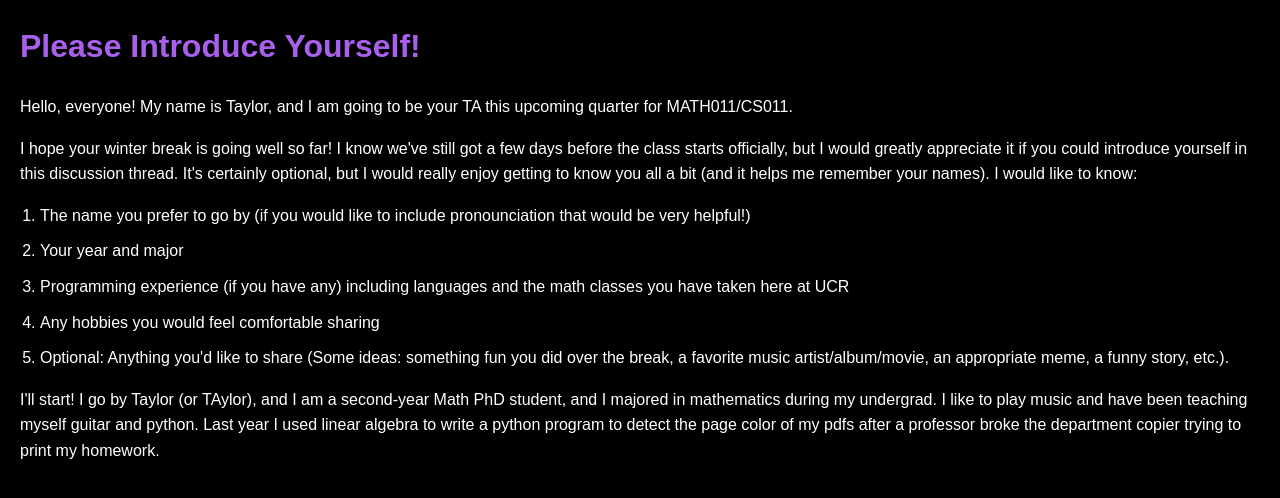
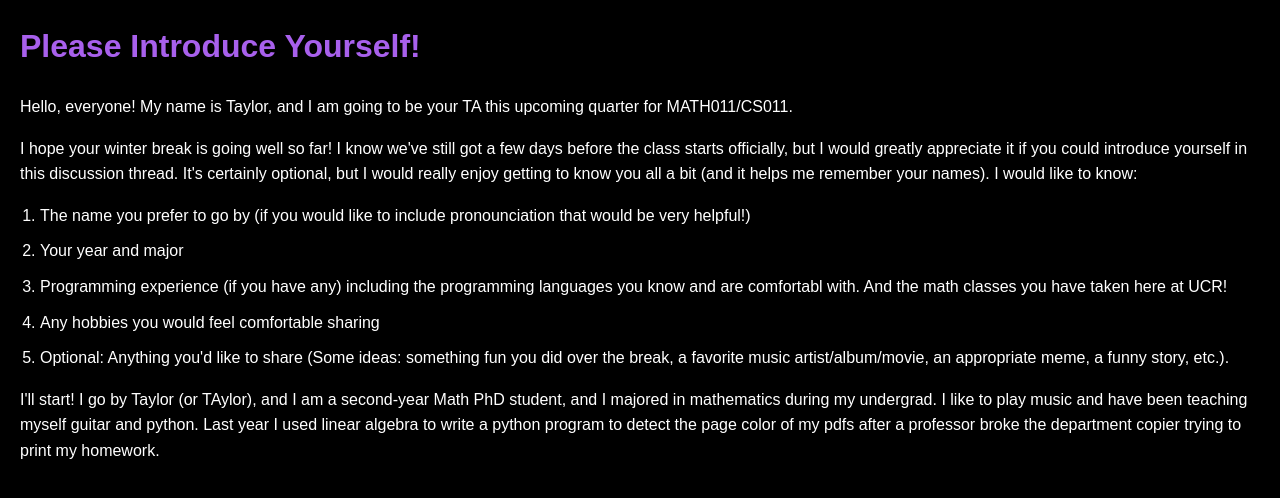
Before and after one commit to smashmath/smashmath.github.io, a Jekyll site: the page assets/html/introduction.html, which Jekyll copies as it is, in a window 1280 px wide. Shown: the top 498 px of the page. Built offline with Jekyll 4.4.1, drawn with Linux system fonts in a browser that asks for light colours.

Commit message:
Update introduction.html

```diff
--- a/assets/html/introduction.html
+++ b/assets/html/introduction.html
@@ -13,7 +13,7 @@
     <ol>
         <li>The name you prefer to go by (if you would like to include pronounciation that would be very helpful!)</li>
         <li>Your year and major</li>
-        <li>Programming experience (if you have any) including languages and the math classes you have taken here at UCR</li>
+        <li>Programming experience (if you have any) including the programming languages you know and are comfortabl with. And the math classes you have taken here at UCR!</li>
         <li>Any hobbies you would feel comfortable sharing</li>
         <li>Optional: Anything you'd like to share (Some ideas: something fun you did over the break, a favorite music artist/album/movie, an appropriate meme, a funny story, etc.).</li>
     </ol>
```
